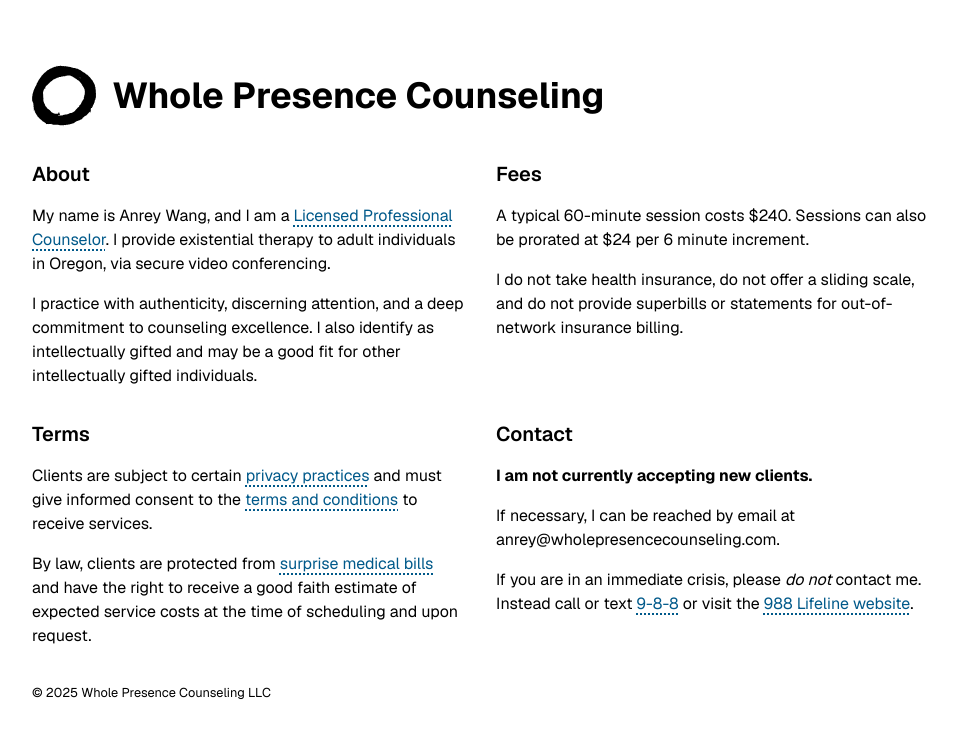
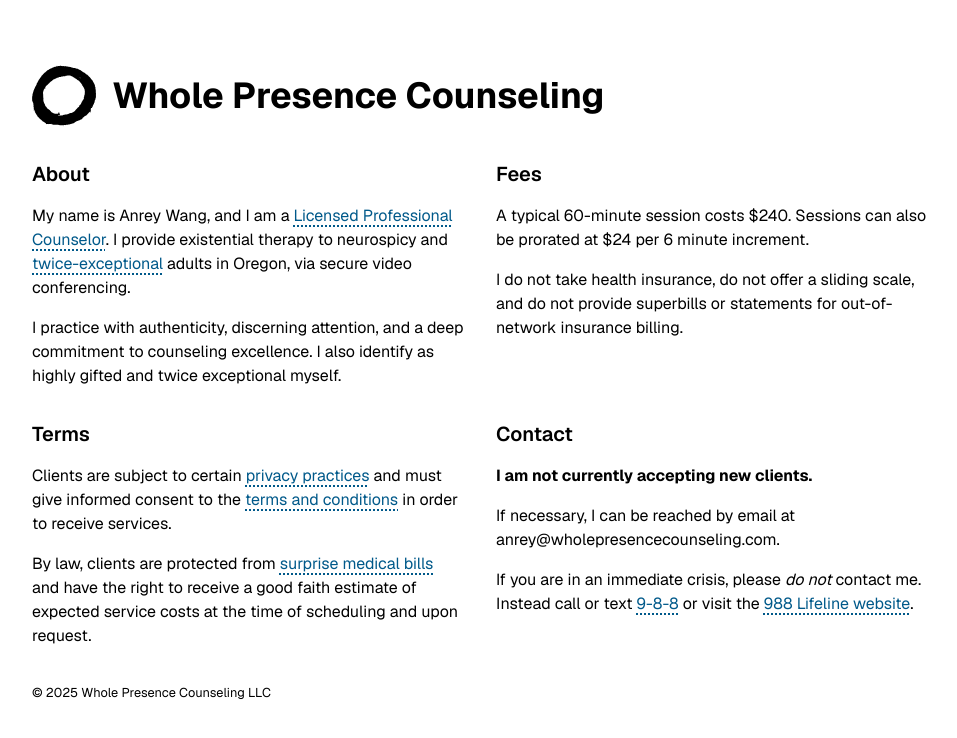
Before and after one commit to anreyw/wpc, a Next.js app: page / in a window 1280 px wide. Shown: the top 738 px of the page, without its empty margins (32-989 px from the left). Built offline with nearby package versions, Linux system fonts and the light colour scheme.

Commit message:
Modified About section content.
- wrote more about myself
- clarified my particular client specialties

```diff
--- a/app/page.tsx
+++ b/app/page.tsx
@@ -5,8 +5,8 @@ export default function Main() {
     <main className="grid md:grid-cols-2 gap-8">
       <section className="flex flex-col gap-4">
 	<h2 className="text-xl font-semibold">About</h2>
-	<p> My name is Anrey Wang, and I am a <a rel="noreferrer" href="https://www.counseling.org/mental-health-counseling/what-is-counseling" target="_blank" className={linkStyle}>Licensed Professional Counselor</a>. I provide existential therapy to adult individuals in Oregon, via secure video conferencing.</p>
-	<p> I practice with authenticity, discerning attention, and a deep commitment to counseling excellence. I also identify as intellectually gifted and may be a good fit for other intellectually gifted individuals. </p>
+	<p> My name is Anrey Wang, and I am a <a href="https://www.counseling.org/mental-health-counseling/what-is-counseling" className={linkStyle}>Licensed Professional Counselor</a>. I provide existential therapy to neurospicy and <a href="https://en.wikipedia.org/wiki/Twice_exceptional" className={linkStyle}>twice-exceptional</a> adults in Oregon, via secure video conferencing.</p>
+	<p> I practice with authenticity, discerning attention, and a deep commitment to counseling excellence. I also identify as highly gifted and twice exceptional myself.</p>
       </section>
 
       <section className="flex flex-col gap-4">
@@ -17,15 +17,15 @@ export default function Main() {
 
       <section className="flex flex-col gap-4">
 	<h2 className="text-xl font-semibold">Terms</h2>
-	<p>Clients are subject to certain <a rel="noreferrer" href="/wpc-privacy.pdf" className={linkStyle}>privacy practices</a> and must give informed consent to the <a rel="noreferrer" href="/wpc-terms.pdf" className={linkStyle}>terms and conditions</a> to receive services.</p>
-	<p>By law, clients are protected from <a rel="noreferrer" href="https://www.cms.gov/medical-bill-rights" target="_blank" className={linkStyle}>surprise medical bills</a> and have the right to receive a good faith estimate of expected service costs at the time of scheduling and upon request.</p>
+	<p>Clients are subject to certain <a href="/wpc-privacy.pdf" className={linkStyle}>privacy practices</a> and must give informed consent to the <a href="/wpc-terms.pdf" className={linkStyle}>terms and conditions</a> in order to receive services.</p>
+	<p>By law, clients are protected from <a href="https://www.cms.gov/medical-bill-rights" className={linkStyle}>surprise medical bills</a> and have the right to receive a good faith estimate of expected service costs at the time of scheduling and upon request.</p>
       </section>
 
       <section className="flex flex-col gap-4">
 	<h2 className="text-xl font-semibold">Contact</h2>
 	<p><strong>I am not currently accepting new clients.</strong></p>
 	<p>If necessary, I can be reached by email at anrey<span className="hidden">I</span>@whole<span className="hidden">love</span>presencecounseling<span className="hidden">spam</span>.com.</p>
-	<p>If you are in an immediate crisis, please <em>do not</em> contact me. Instead call or text <a href="tel:988" className={linkStyle}>9-8-8</a> or visit the <a rel="noreferrer" href="https://988lifeline.org/" target="_blank" className={linkStyle}>988 Lifeline website</a>.</p>
+	<p>If you are in an immediate crisis, please <em>do not</em> contact me. Instead call or text <a href="tel:988" className={linkStyle}>9-8-8</a> or visit the <a href="https://988lifeline.org/" className={linkStyle}>988 Lifeline website</a>.</p>
       </section>
     </main>
   )
```
